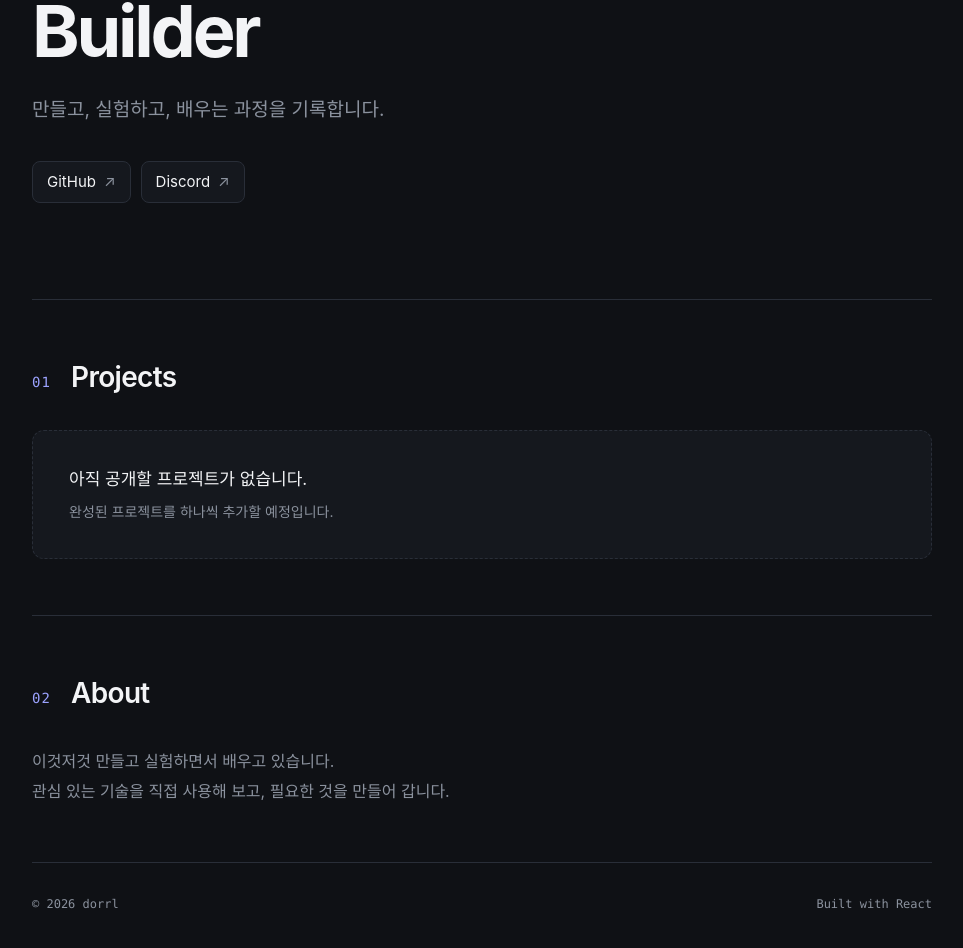
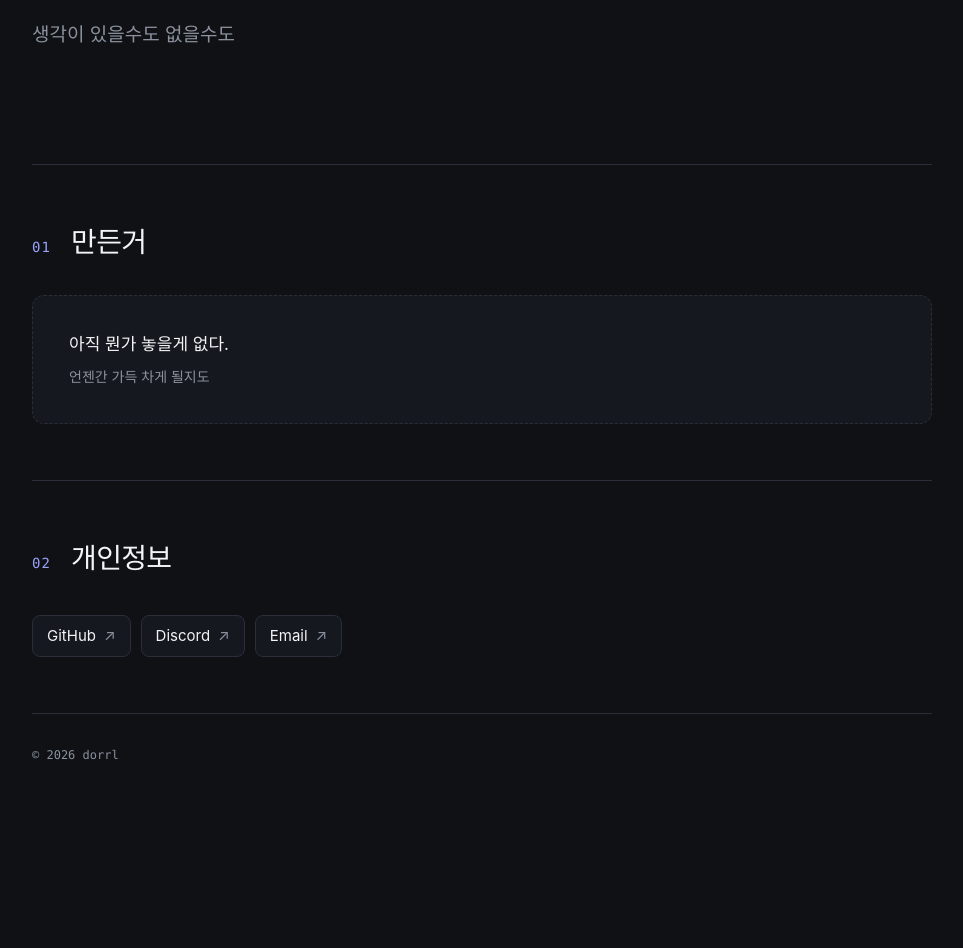
Before and after one commit to dorrl/dorrl, a React (Vite) app: page / in a window 1280 px wide. Shown: the part 272-1220 px from the top of the page, without its empty margins (158-1121 px from the left). After the commit the page ends 1076 px from the top, so only its background shows below. Built offline with nearby package versions, Linux system fonts and the light colour scheme.

Commit message:
10/8 내용 약간 수정

```diff
--- a/src/App.tsx
+++ b/src/App.tsx
@@ -2,7 +2,8 @@ import './App.css'
 
 const links = [
   { label: 'GitHub', href: 'https://github.com/dorrl', external: true },
-  { label: 'Discord', href: 'https://discord.com/app', external: true },
+  { label: 'Discord', href: '@dorrl', external: true },
+  { label: 'Email', href: 'dor@dorrl.com', external: true },
 ]
 
 function App() {
@@ -10,11 +11,28 @@ function App() {
     <main className="site">
       <header className="hero">
         <p className="eyebrow">dorrl</p>
-        <h1>Developer · Student · Builder</h1>
+        <h1>살아 숨쉬는 무언가</h1>
         <p className="intro">
-          만들고, 실험하고, 배우는 과정을 기록합니다.
+          생각이 있을수도 없을수도
         </p>
+      </header>
 
+      <section className="section" aria-labelledby="projects-title">
+        <div className="section-heading">
+          <p className="section-number">01</p>
+          <h2 id="projects-title">만든거</h2>
+        </div>
+        <div className="empty-projects">
+          <p>아직 뭔가 놓을게 없다.</p>
+          <span>언젠간 가득 차게 될지도</span>
+        </div>
+      </section>
+
+      <section className="section about" aria-labelledby="about-title">
+        <div className="section-heading">
+          <p className="section-number">02</p>
+          <h2 id="about-title">개인정보</h2>
+        </div>
         <nav className="links" aria-label="외부 링크">
           {links.map((link) => (
             <a
@@ -28,34 +46,10 @@ function App() {
             </a>
           ))}
         </nav>
-      </header>
-
-      <section className="section" aria-labelledby="projects-title">
-        <div className="section-heading">
-          <p className="section-number">01</p>
-          <h2 id="projects-title">Projects</h2>
-        </div>
-        <div className="empty-projects">
-          <p>아직 공개할 프로젝트가 없습니다.</p>
-          <span>완성된 프로젝트를 하나씩 추가할 예정입니다.</span>
-        </div>
-      </section>
-
-      <section className="section about" aria-labelledby="about-title">
-        <div className="section-heading">
-          <p className="section-number">02</p>
-          <h2 id="about-title">About</h2>
-        </div>
-        <p>
-          이것저것 만들고 실험하면서 배우고 있습니다.
-          <br />
-          관심 있는 기술을 직접 사용해 보고, 필요한 것을 만들어 갑니다.
-        </p>
       </section>
 
       <footer>
         <span>© 2026 dorrl</span>
-        <span>Built with React</span>
       </footer>
     </main>
   )
```
